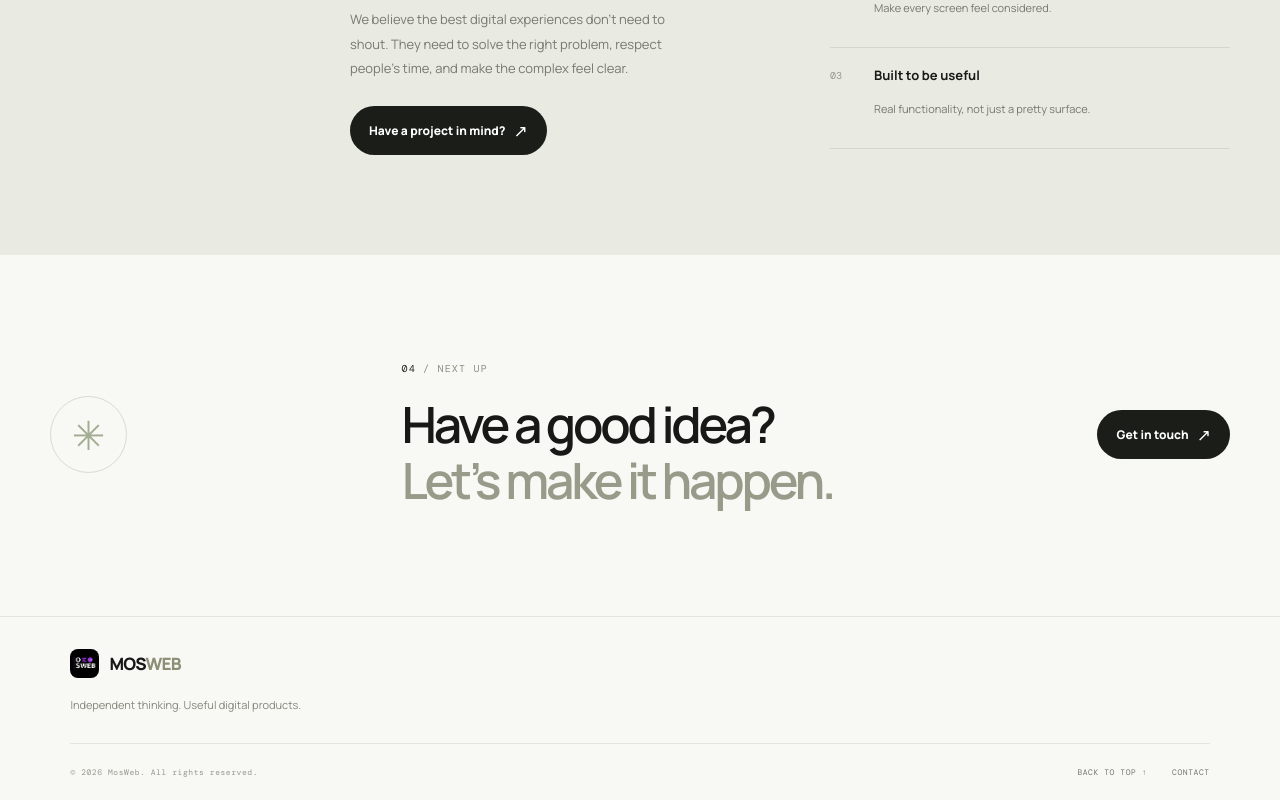
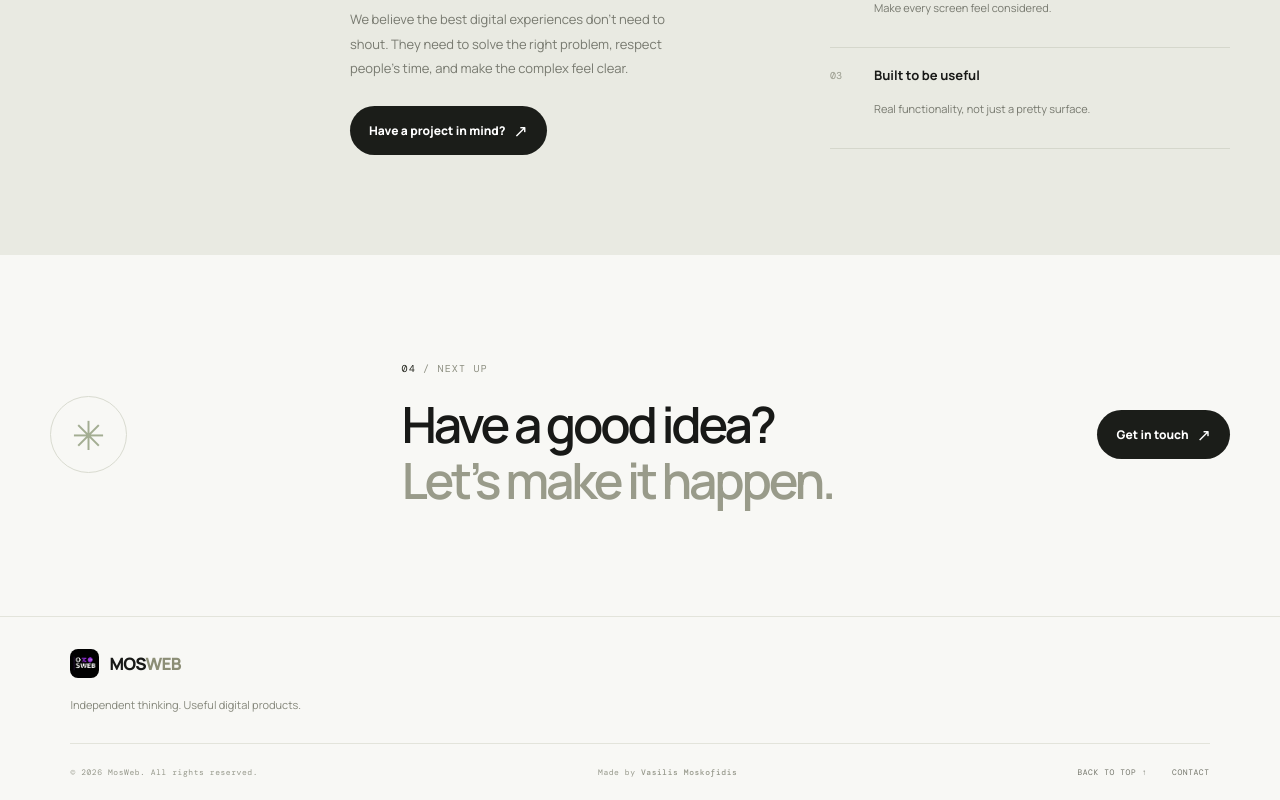
Before and after one commit to moswebgr/MosWeb, a React (Vite) app: page / in a window 1280 px wide. Shown: the part 2857-3657 px from the top of the page. Built offline with nearby package versions, Linux system fonts and the light colour scheme.

Commit message:
Add creator credit to site footer

```diff
--- a/src/App.jsx
+++ b/src/App.jsx
@@ -126,7 +126,7 @@ function App() {
       <footer className="site-footer">
         <a className="brand footer-brand" href="#top"><img src={mosweb} alt="" /><span>MOS<span className="brand-accent">WEB</span></span></a>
         <p>Independent thinking. Useful digital products.</p>
-        <div className="footer-bottom"><span>© {new Date().getFullYear()} MosWeb. All rights reserved.</span><a href="#top">BACK TO TOP ↑</a><a href="mailto:basilismoskofidis@gmail.com">CONTACT</a></div>
+        <div className="footer-bottom"><span>© {new Date().getFullYear()} MosWeb. All rights reserved.</span><span className="footer-credit">Made by <strong>Vasilis Moskofidis</strong></span><a href="#top">BACK TO TOP ↑</a><a href="mailto:basilismoskofidis@gmail.com">CONTACT</a></div>
       </footer>
     </div>
   )
```
